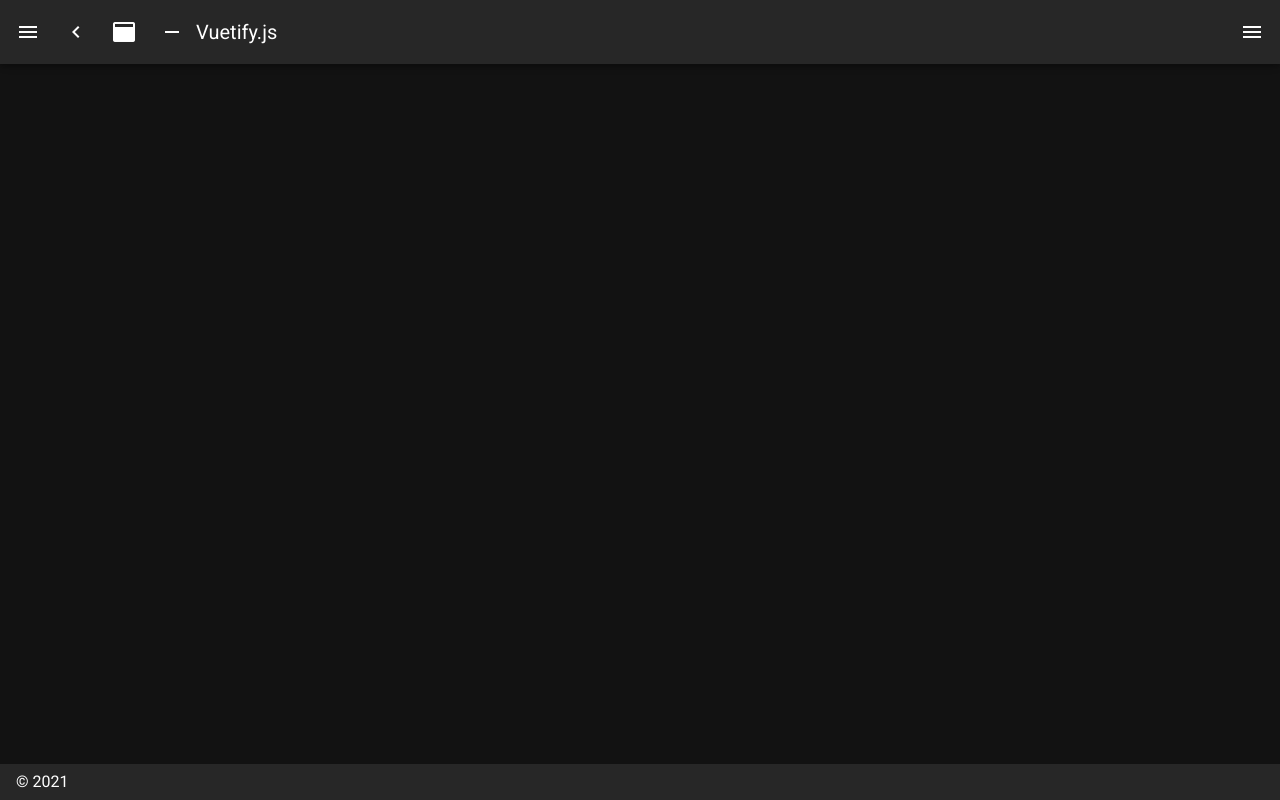
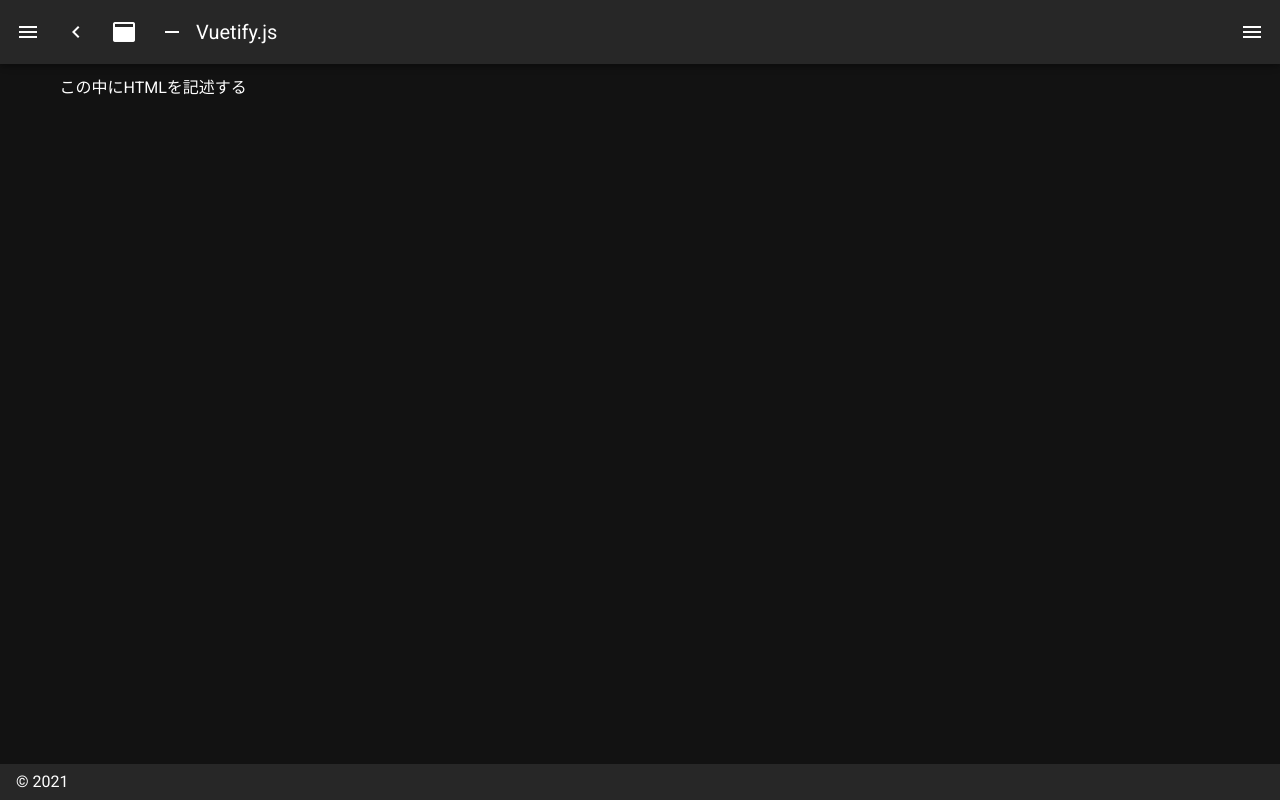
Before and after one commit to ShogoSonoda/todo-list-rails-nuxtjs, a Nuxt app in the folder front/: page /posts in a window 1280 px wide. Before the commit this address had no page. Built offline with nearby package versions, Linux system fonts and the light colour scheme.

Commit message:
[add]postsページの作成(Nuxt)

```diff
--- /dev/null
+++ b/front/pages/posts/index.vue
@@ -0,0 +1,15 @@
+<template>
+  <div>
+    この中にHTMLを記述する
+  </div>
+</template>
+
+<script>
+export default {
+
+}
+</script>
+
+<style>
+
+</style>
```
